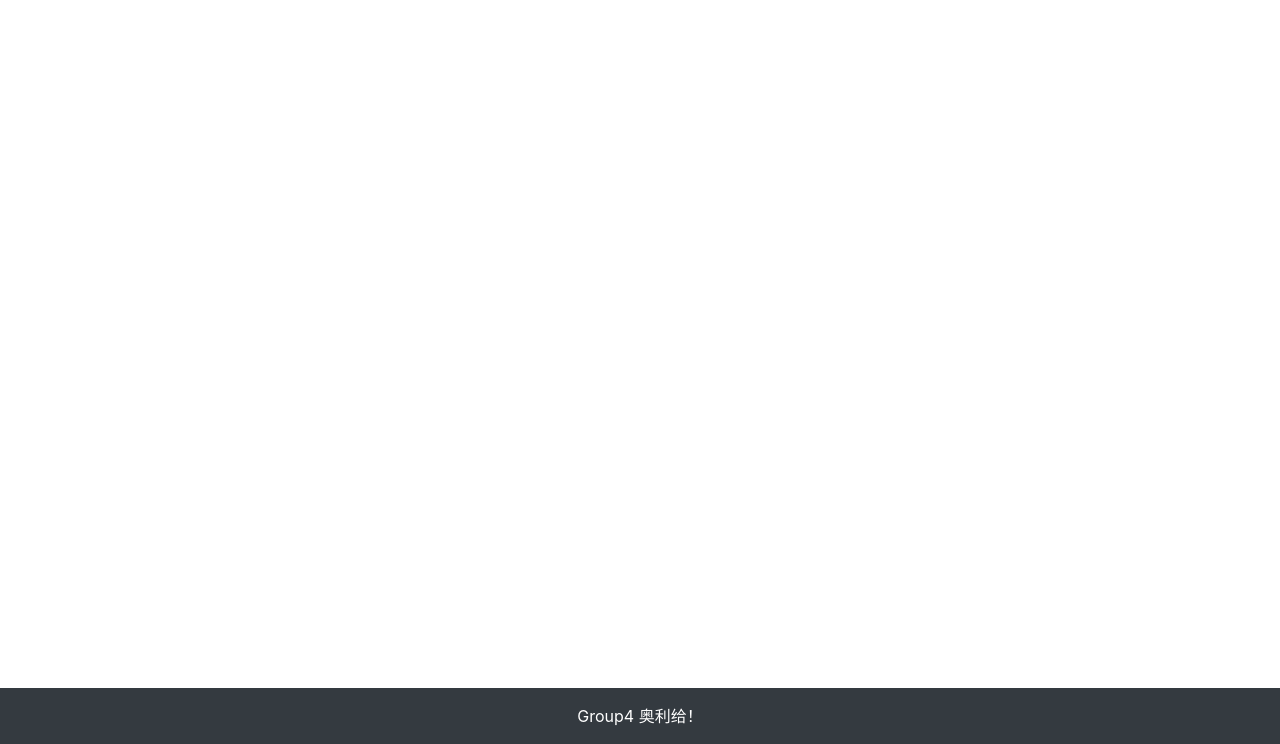
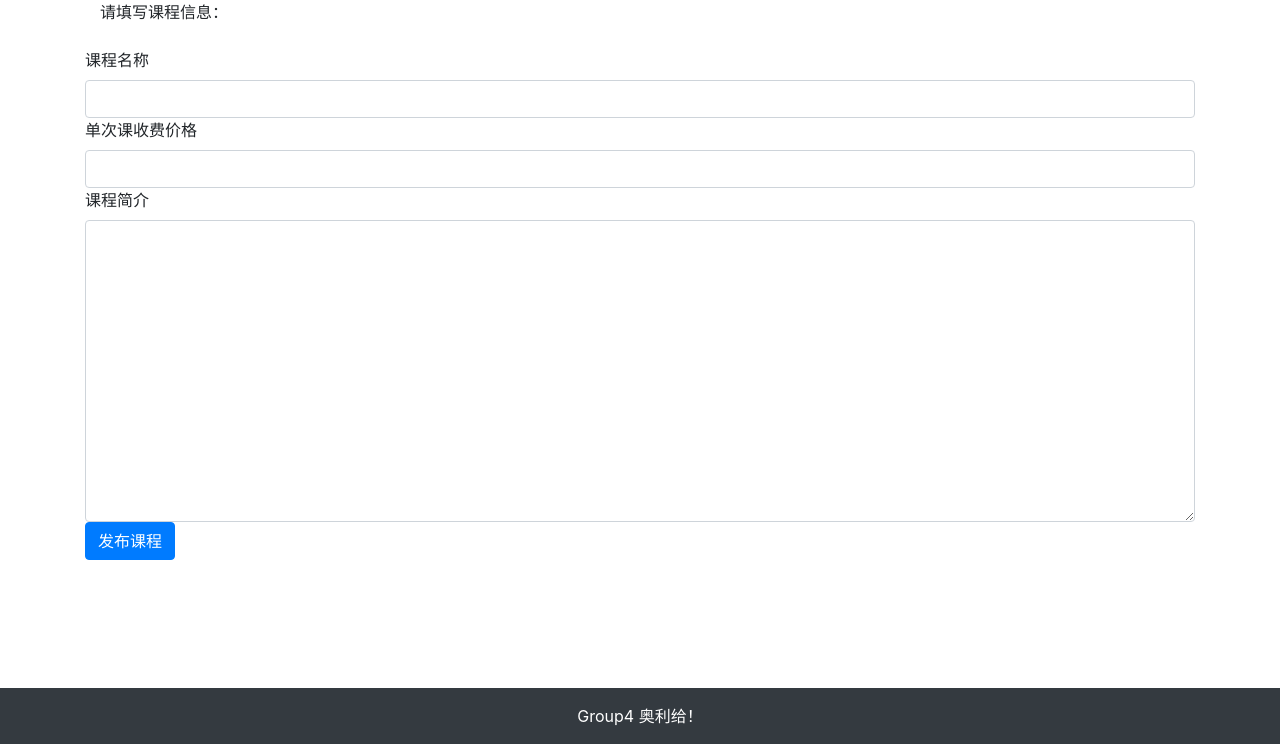
Before and after one commit to ctr-226/Group4, a Django app: template Tutor_system_group4/templates/Course/increase_course.html in a window 1280 px wide. Shown: the part 56-800 px from the top of the page. Run offline with Django 3.2, Linux system fonts and the light colour scheme; the template is opened without the code that fills it, so the values that code supplies are empty; some libraries are stand-ins or nearby versions.

Commit message:
增加课程函数的完善以及相应html初步完成，申请课程功能初步完成

```diff
--- a/Tutor_system_group4/Course/forms.py
+++ b/Tutor_system_group4/Course/forms.py
@@ -6,9 +6,8 @@ from django.contrib.auth.models import User
 from .models import CourseDetail
 import re
 
-
 class CourseForm(forms.ModelForm):
-    class meta:
+    class Meta:
         model = CourseDetail
         fields = ['nick_name', 'grade_course', 'subject', 'introduction', 'charge']
 
--- a/Tutor_system_group4/templates/Course/increase_course.html
+++ b/Tutor_system_group4/templates/Course/increase_course.html
@@ -7,5 +7,29 @@
 {% endblock title %}
 
 {% block content %}
+<div class="container">
+	<div class="row">
+		<div class="col-12">
+			<div class="col-md-4">请填写课程信息：</div>
+			</br>
+			<form method="post" action=".">
+				{% csrf_token %}
+				<!-- nickname -->
+				<label for="nickname">课程名称</label>
+				<input type="text" class="form-control" id="nickname" name="nickname">
+				<!-- grade_course -->
+				<!-- subject -->
+				<!-- charge -->
+				<label for="charge">单次课收费价格</label>
+				<input type="text" class="form-control" id="charge" name="charge">
+				<!-- introduction -->
+				<label for="introduction">课程简介</label>
+				<textarea type="text" class="form-control" id="introduction" name="introduction" rows="12"> </textarea>
 
+				<!-- 提交按钮 -->
+				<button type="submit" class="btn btn-primary">发布课程</button>
+			</form>
+		</div>
+	</div>
+</div>
 {% endblock content %}
--- a/Tutor_system_group4/templates/header.html
+++ b/Tutor_system_group4/templates/header.html
@@ -5,6 +5,7 @@
 <script src="{% static 'popper/popper.js' %}"></script>
 <!-- 引入bootstrap的js文件 -->
 <script src="{% static 'bootstrap/js/bootstrap.min.js' %}"></script>
+
 <nav class="navbar navbar-expand-lg navbar-dark bg-dark">
     <div class="container">
 
```
Also changed, not shown: Tutor_system_group4/Course/views.py (+9 -7 lines), Tutor_system_group4/templates/Course/detail.html (+6 -3 lines), Tutor_system_group4/User_Profile/migrations/0006_auto_20200515_1616.py (added), Tutor_system_group4/templates/User_Profile/logout.html (deleted).
